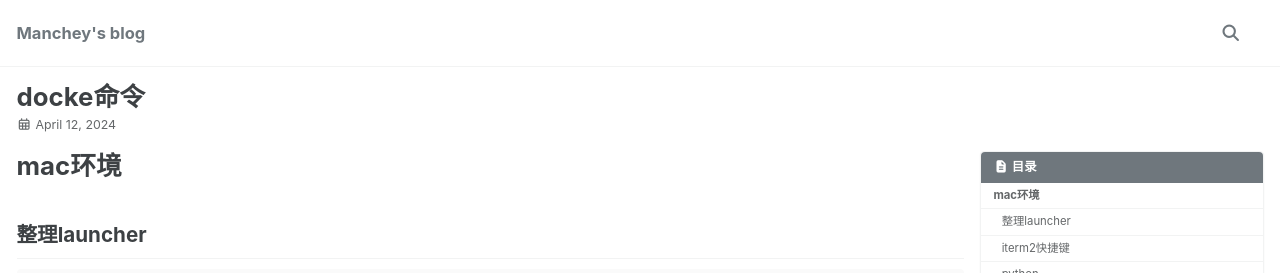
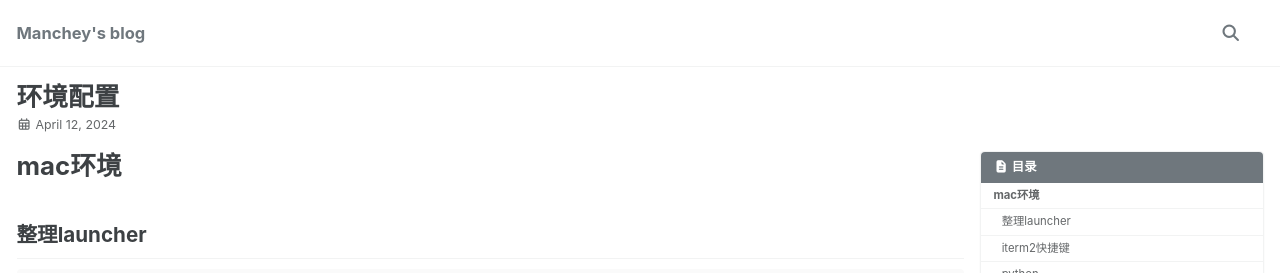
Before and after one commit to Manchey/manchey.github.io, a Jekyll site: the page built from _posts/2024-04-12-环境配置.md, in a window 1280 px wide and 900 px high. Shown: the top 273 px of the window. Built offline with Jekyll 4.4.1, drawn with Linux system fonts in a browser that asks for light colours; cached includes are drawn as plain includes.

Commit message:
Update: "_posts/2024-04-12-\347\216\257\345\242\203\351\205\215\347\275\256.md","_posts/2024-10-22-docker\345\221\275\344\273\244.md"
Signed-off-by: Jiaqi Li <ljq0831@qq.com>

```diff
--- a/_posts/2024-04-12-环境配置.md
+++ b/_posts/2024-04-12-环境配置.md
@@ -1,5 +1,5 @@
 ---
-title: docke命令
+title: 环境配置
 excerpt:
 categories: work
 tags:
```
Also changed, not shown: _posts/2024-10-22-docker命令.md (renamed from _posts/2024-10-22-docke命令.md, +1 -1 lines).
